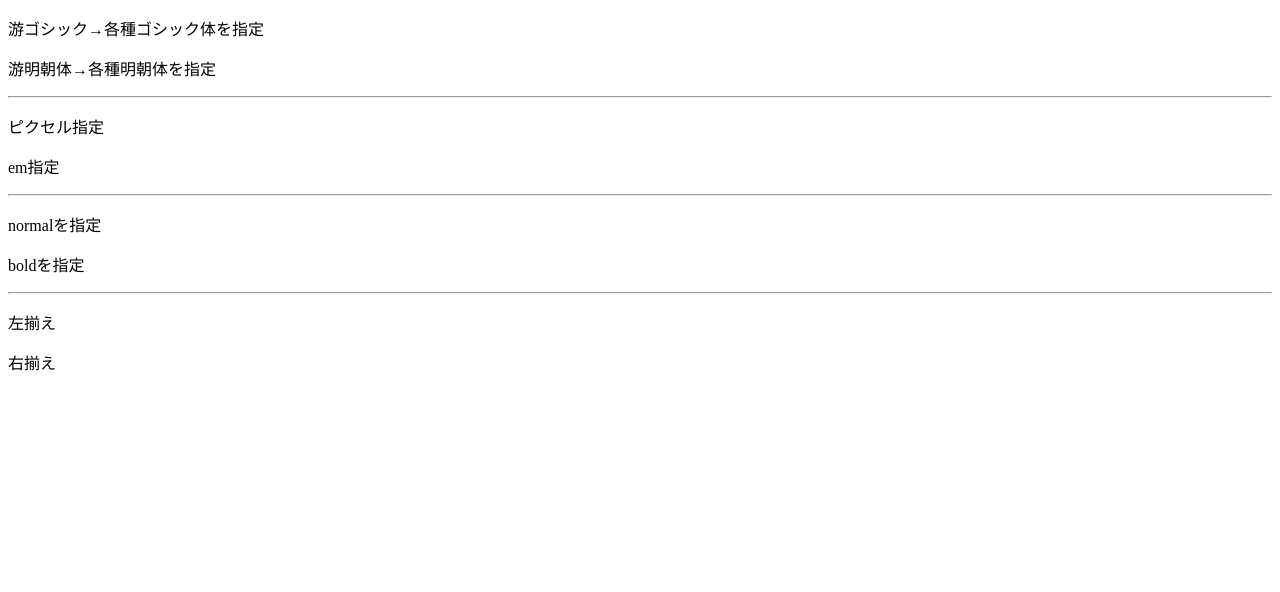
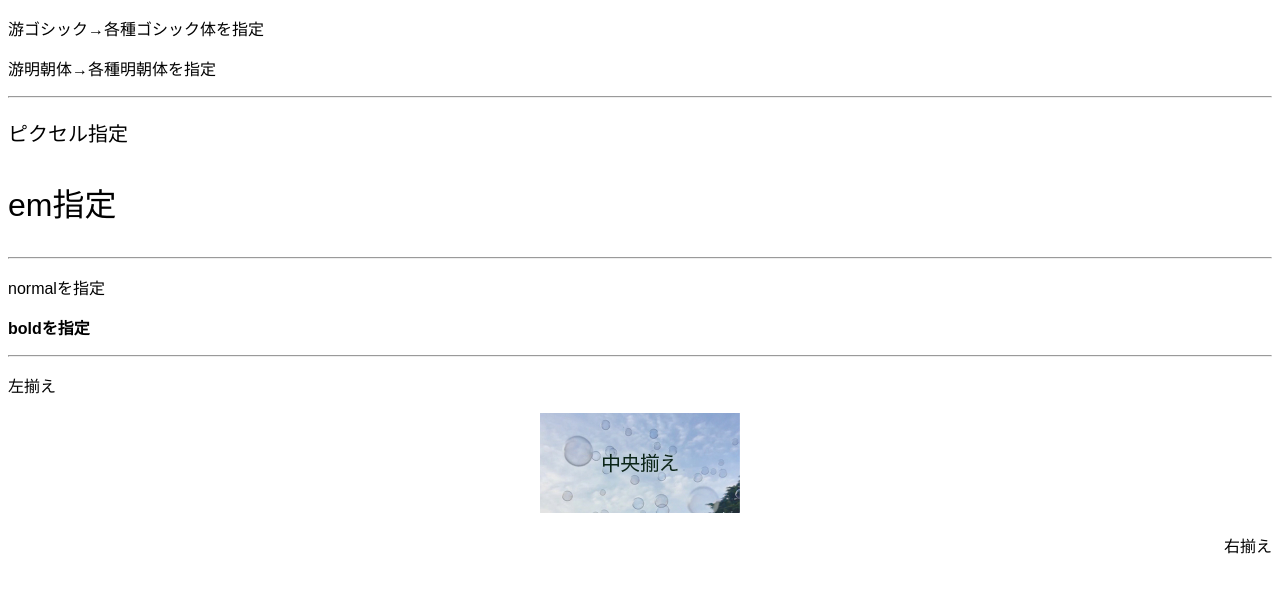
Before and after one commit to yuuto-mizuo-github/S1A327, a plain HTML site: page ensyu/11.html in a window 1280 px wide. Drawn offline with Linux system fonts and the light colour scheme; a web font is replaced by a local one.

Commit message:
Add files via upload

```diff
--- /dev/null
+++ b/ensyu/10.css
@@ -0,0 +1,31 @@
+@charset "UTF-8";
+p {
+    background-color: #eee;
+    width: 360px;
+    height: 100px;
+}
+span {
+    /*display: block; */
+    /*コメントアウトを外してみると…*/
+    background-color: #00f;
+    color: #fff;
+    width: 180px;
+    /*効いていない*/
+    height: 50px;
+    /*効いていない*/
+}
+.blue {
+    color:blue;
+}
+
+.pink {
+    color: #ff00cc;
+}
+
+.bg {
+    background-color: #ff0;
+}
+
+.marker {
+    background-color: #f0c;
+}
--- a/ensyu/11.css
+++ b/ensyu/11.css
@@ -1,6 +1,6 @@
 @charset "UTF-8";
 * {
-    /* ここにGoogle Fontsのfont-family */
+    font-family: 'Yusei Magic', sans-serif;
 }
 p.gothic {
     font-family: YuGothic, "ヒラギノ角ゴ ProN W3", メイリオ, sans-serif;
@@ -8,3 +8,27 @@ p.gothic {
 p.mincho {
     font-family: YuMincho, "ヒラギノ明朝 ProN", HGS明朝E, serif;
 }
+.fontSize {
+    font-size:16px;
+}
+.px {
+    font-size: 20px;
+}
+.em {
+    font-size: 2em;
+}
+.normal {
+    font-weight: normal;
+}
+.bold {
+    font-weight: bold;
+}
+p.left {
+    text-align: left;
+}
+p.center {
+    text-align: center;
+}
+p.right {
+    text-align: right;
+}
--- a/ensyu/11.html
+++ b/ensyu/11.html
@@ -3,7 +3,9 @@
   <head>
     <meta charset="UTF-8" />
     <title>プロパティ（その２）</title>
-    <!--ここにGoogle Fontsのlinkタグ-->
+    <link rel="preconnect" href="https://fonts.googleapis.com">
+<link rel="preconnect" href="https://fonts.gstatic.com" crossorigin>
+<link href="https://fonts.googleapis.com/css2?family=Yusei+Magic&display=swap" rel="stylesheet">
     <link rel="stylesheet" href="11.css" />
   </head>
   <body>
@@ -20,7 +22,7 @@
     <hr />
     <p class="left">左揃え</p>
     <p class="center">
-      <!--ここにimgタグ-->
+      <img src="img/sample.jpg" alt="中央揃え" width="200" height="100" />
     </p>
     <p class="right">右揃え</p>
   </body>
```
Also changed, not shown: ensyu/10.html (+3 -3 lines).
